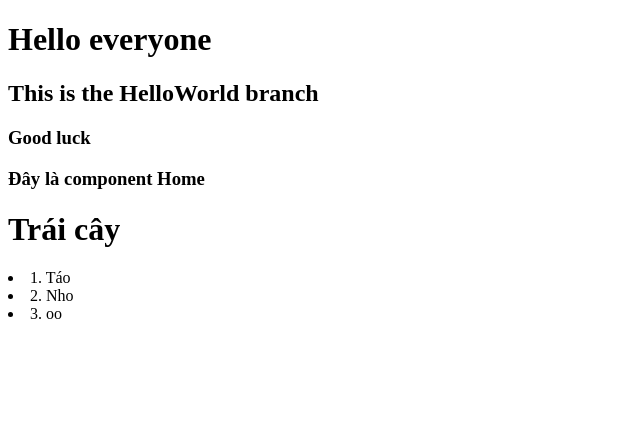
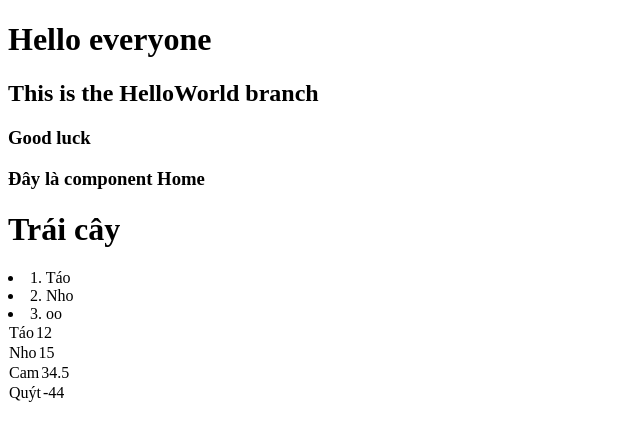
Before and after one commit to non4m382/Angular14, an Angular app: page / in a window 1280 px wide. Shown: the top 440 px of the page, without its empty margins (0-640 px from the left). Built offline with nearby package versions, Linux system fonts and the light colour scheme.

Commit message:
ngFor Table

```diff
--- a/src/app/home/home.component.html
+++ b/src/app/home/home.component.html
@@ -9,4 +9,15 @@
     <div *ngFor="let trai of traiCay; let i = index">
         <li>{{i + 1}}. {{ trai }}</li>
     </div>
+
+
+
+    <div *ngFor="let trai of traiCay2; let i = index">
+        <tr>
+            <td> {{trai.ten}} </td>
+            <td> {{trai.gia}} </td>
+            <!-- <td *ngIf=" {{trai.haGia}} === true; "></td> -->
+        </tr>
+
+    </div>
 </div>
--- a/src/app/home/home.component.ts
+++ b/src/app/home/home.component.ts
@@ -10,6 +10,13 @@ export class HomeComponent implements OnInit {
   public age = 15;
   public traiCay = ['Táo', 'Nho', 'oo'];
 
+  public traiCay2 = [
+    {ten: 'Táo', gia: 12, haGia: true},
+    {ten: 'Nho', gia: 15, haGia: false},
+    {ten: 'Cam', gia: 34.5, haGia: false},
+    {ten: 'Quýt', gia: -44, haGia: true},
+  ]
+
   constructor() { }
 
   ngOnInit(): void {
```
